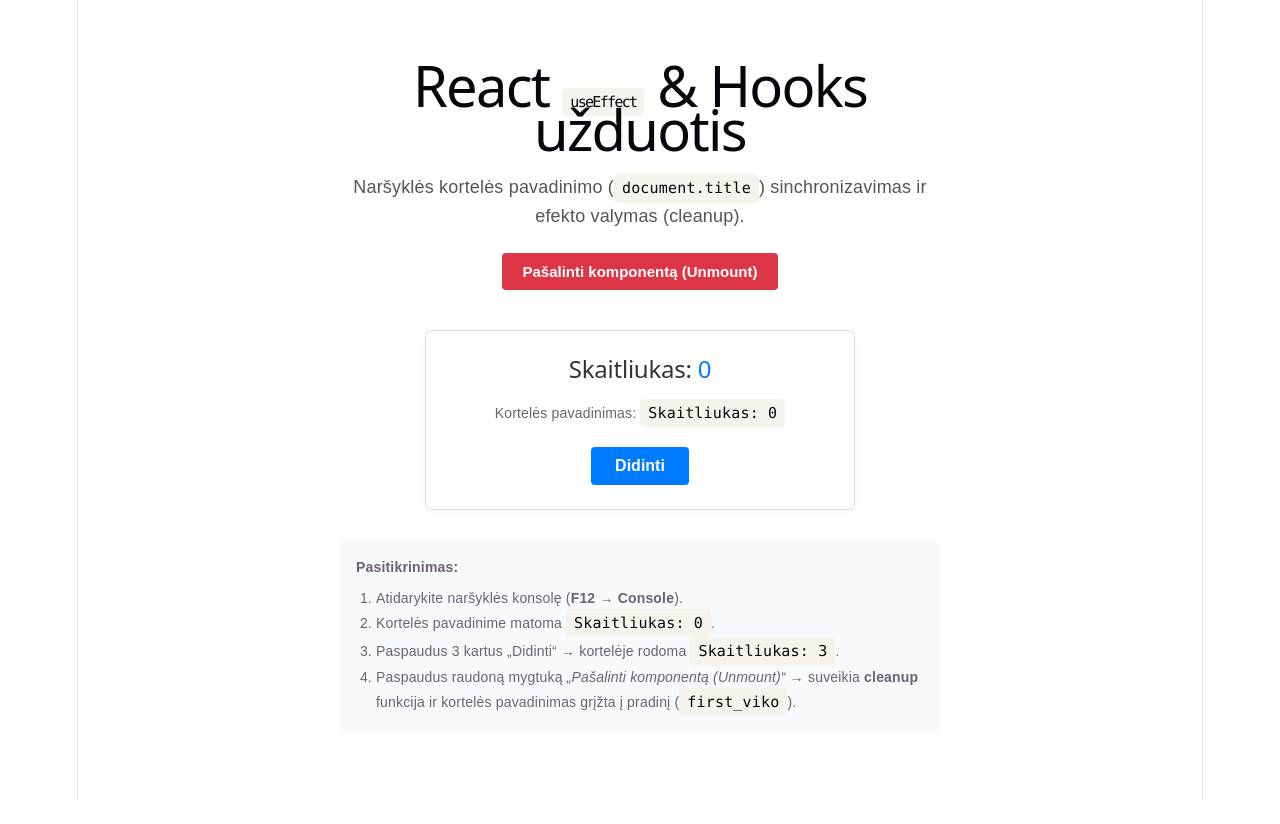
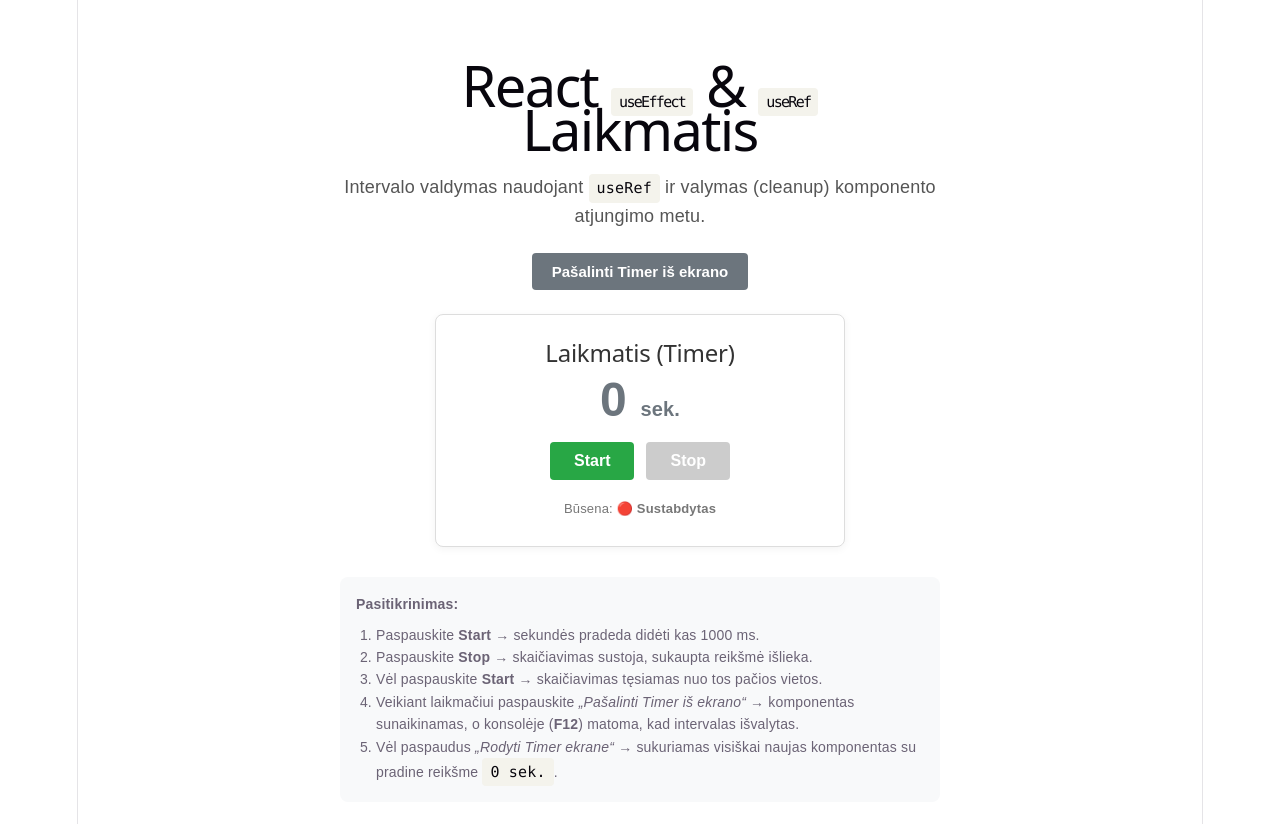
Before and after one commit to PI24SN-kestutis/React_JS, a React (Vite) app: page / in a window 1280 px wide. Shown: the top 824 px of the page. Before the commit the page ends 800 px from the top, so only its background shows below. Built offline with nearby package versions, Linux system fonts and the light colour scheme.

Commit message:
feat: sukurtas Timer komponentas su paleidimu, sustabdymu ir intervalo valymu

```diff
--- a/src/App.jsx
+++ b/src/App.jsx
@@ -1,52 +1,55 @@
 import { useState } from 'react';
-import TitleCounter from './components/TitleCounter';
+import Timer from './components/Timer';
 
 function App() {
-  // Sąlyginiam komponento prijungimui / pašalinimui (mount / unmount)
-  const [showCounter, setShowCounter] = useState(true);
+  // 5. Sąlyginiam Timer atvaizdavimui (pašalinimui iš komponentų medžio)
+  const [showTimer, setShowTimer] = useState(true);
 
   return (
     <div style={{ maxWidth: '600px', margin: '40px auto', fontFamily: 'Arial, sans-serif', textAlign: 'center', padding: '0 16px' }}>
-      <h1>React <code>useEffect</code> &amp; Hooks užduotis</h1>
+      <h1>React <code>useEffect</code> &amp; <code>useRef</code> Laikmatis</h1>
       <p style={{ color: '#555', marginBottom: '24px' }}>
-        Naršyklės kortelės pavadinimo (<code>document.title</code>) sinchronizavimas ir efekto valymas (cleanup).
+        Intervalo valdymas naudojant <code>useRef</code> ir valymas (cleanup) komponento atjungimo metu.
       </p>
 
-      {/* Mygtukas komponento prijungimui / pašalinimui */}
+      {/* 5. Mygtukas, kuris rodo arba pašalina Timer iš komponentų medžio */}
       <button
-        onClick={() => setShowCounter((prev) => !prev)}
+        onClick={() => setShowTimer((prev) => !prev)}
         style={{
           padding: '10px 20px',
           fontSize: '15px',
-          backgroundColor: showCounter ? '#dc3545' : '#28a745',
+          backgroundColor: showTimer ? '#6c757d' : '#007bff',
           color: '#fff',
           border: 'none',
           borderRadius: '4px',
           cursor: 'pointer',
           fontWeight: 'bold',
-          marginBottom: '20px'
+          marginBottom: '24px'
         }}
       >
-        {showCounter ? 'Pašalinti komponentą (Unmount)' : 'Prijungti komponentą (Mount)'}
+        {showTimer ? 'Pašalinti Timer iš ekrano' : 'Rodyti Timer ekrane'}
       </button>
 
-      {/* Sąlyginis TitleCounter atvaizdavimas */}
-      {showCounter ? (
-        <TitleCounter />
+      {/* 5. Sąlyginis atvaizdavimas: jei showTimer === false, komponentas visiškai pašalinamas */}
+      {showTimer ? (
+        <Timer />
       ) : (
-        <div style={{ padding: '20px', backgroundColor: '#f8f9fa', borderRadius: '8px', border: '1px dashed #ccc', color: '#666' }}>
-          Komponentas pašalintas iš DOM. Naršyklės kortelės pavadinimas atkurtas į pradinį!
+        <div style={{ padding: '24px', backgroundColor: '#f8f9fa', borderRadius: '8px', border: '1px dashed #ccc', color: '#666' }}>
+          Laikmačio komponentas pašalintas iš komponentų medžio.
+          <br />
+          Intervalas buvo saugiai išvalytas per <code>useEffect</code> cleanup funkciją.
         </div>
       )}
 
-      {/* Instrukcija / pasitikrinimas */}
+      {/* Pasitikrinimo gairės */}
       <div style={{ marginTop: '30px', textAlign: 'left', backgroundColor: '#f8f9fa', padding: '16px', borderRadius: '8px', fontSize: '14px', lineHeight: '1.6' }}>
         <strong>Pasitikrinimas:</strong>
         <ol style={{ margin: '8px 0 0', paddingLeft: '20px' }}>
-          <li>Atidarykite naršyklės konsolę (<strong>F12 &rarr; Console</strong>).</li>
-          <li>Kortelės pavadinime matoma <code>Skaitliukas: 0</code>.</li>
-          <li>Paspaudus 3 kartus „Didinti“ &rarr; kortelėje rodoma <code>Skaitliukas: 3</code>.</li>
-          <li>Paspaudus raudoną mygtuką <em>„Pašalinti komponentą (Unmount)“</em> &rarr; suveikia <strong>cleanup</strong> funkcija ir kortelės pavadinimas grįžta į pradinį (<code>first_viko</code>).</li>
+          <li>Paspauskite <strong>Start</strong> &rarr; sekundės pradeda didėti kas 1000 ms.</li>
+          <li>Paspauskite <strong>Stop</strong> &rarr; skaičiavimas sustoja, sukaupta reikšmė išlieka.</li>
+          <li>Vėl paspauskite <strong>Start</strong> &rarr; skaičiavimas tęsiamas nuo tos pačios vietos.</li>
+          <li>Veikiant laikmačiui paspauskite <em>„Pašalinti Timer iš ekrano“</em> &rarr; komponentas sunaikinamas, o konsolėje (<strong>F12</strong>) matoma, kad intervalas išvalytas.</li>
+          <li>Vėl paspaudus <em>„Rodyti Timer ekrane“</em> &rarr; sukuriamas visiškai naujas komponentas su pradine reikšme <code>0 sek.</code>.</li>
         </ol>
       </div>
     </div>
--- /dev/null
+++ b/src/components/Timer.jsx
@@ -0,0 +1,119 @@
+import { useState, useRef, useEffect } from 'react';
+
+function Timer() {
+  // 1. Praėjusių sekundžių reikšmė saugoma useState, pradinė reikšmė - 0
+  const [seconds, setSeconds] = useState(0);
+
+  // Būsena mygtukų būklei indikuoti
+  const [isRunning, setIsRunning] = useState(false);
+
+  // 3. Intervalo identifikatorius saugomas useRef
+  const intervalRef = useRef(null);
+
+  // 2. „Start“ paleidžia setInterval (užtikrinant, kad veikia tik vienas intervalas)
+  const handleStart = () => {
+    if (intervalRef.current !== null) return; // Jei jau veikia, antro nepaleidžiame
+
+    setIsRunning(true);
+    intervalRef.current = setInterval(() => {
+      setSeconds((prev) => prev + 1);
+    }, 1000);
+    console.log('[Timer] Intervalas paleistas');
+  };
+
+  // 3. „Stop“ sustabdo intervalą, išlaikydamas sukauptą sekundžių reikšmę
+  const handleStop = () => {
+    if (intervalRef.current !== null) {
+      clearInterval(intervalRef.current);
+      intervalRef.current = null;
+      setIsRunning(false);
+      console.log('[Timer] Intervalas sustabdytas');
+    }
+  };
+
+  // 4. useEffect valymo funkcija: užtikrina clearInterval komponento pašalinimo metu
+  useEffect(() => {
+    console.log('[Timer] Komponentas prijungtas (mount)');
+
+    return () => {
+      if (intervalRef.current !== null) {
+        clearInterval(intervalRef.current);
+        intervalRef.current = null;
+      }
+      console.log('[Timer] Komponentas pašalintas (unmount), intervalas išvalytas');
+    };
+  }, []);
+
+  return (
+    <div
+      style={{
+        padding: '24px',
+        border: '1px solid #ddd',
+        borderRadius: '8px',
+        backgroundColor: '#fff',
+        boxShadow: '0 2px 8px rgba(0,0,0,0.05)',
+        textAlign: 'center',
+        maxWidth: '360px',
+        margin: '0 auto'
+      }}
+    >
+      <h2 style={{ margin: '0 0 10px', color: '#333' }}>Laikmatis (Timer)</h2>
+
+      {/* 1. Praėjusių sekundžių atvaizdavimas ekrane */}
+      <div
+        style={{
+          fontSize: '48px',
+          fontWeight: 'bold',
+          color: isRunning ? '#28a745' : '#6c757d',
+          margin: '20px 0'
+        }}
+      >
+        {seconds} <span style={{ fontSize: '20px' }}>sek.</span>
+      </div>
+
+      <div style={{ display: 'flex', gap: '12px', justifyContent: 'center' }}>
+        {/* 2. Mygtukas „Start“ */}
+        <button
+          onClick={handleStart}
+          disabled={isRunning}
+          style={{
+            padding: '10px 24px',
+            fontSize: '16px',
+            backgroundColor: isRunning ? '#ccc' : '#28a745',
+            color: '#fff',
+            border: 'none',
+            borderRadius: '4px',
+            cursor: isRunning ? 'not-allowed' : 'pointer',
+            fontWeight: 'bold'
+          }}
+        >
+          Start
+        </button>
+
+        {/* 3. Mygtukas „Stop“ */}
+        <button
+          onClick={handleStop}
+          disabled={!isRunning}
+          style={{
+            padding: '10px 24px',
+            fontSize: '16px',
+            backgroundColor: !isRunning ? '#ccc' : '#dc3545',
+            color: '#fff',
+            border: 'none',
+            borderRadius: '4px',
+            cursor: !isRunning ? 'not-allowed' : 'pointer',
+            fontWeight: 'bold'
+          }}
+        >
+          Stop
+        </button>
+      </div>
+
+      <p style={{ marginTop: '16px', fontSize: '13px', color: '#777' }}>
+        Būsena: <strong>{isRunning ? '🟢 Skaičiuoja' : '🔴 Sustabdytas'}</strong>
+      </p>
+    </div>
+  );
+}
+
+export default Timer;
```
